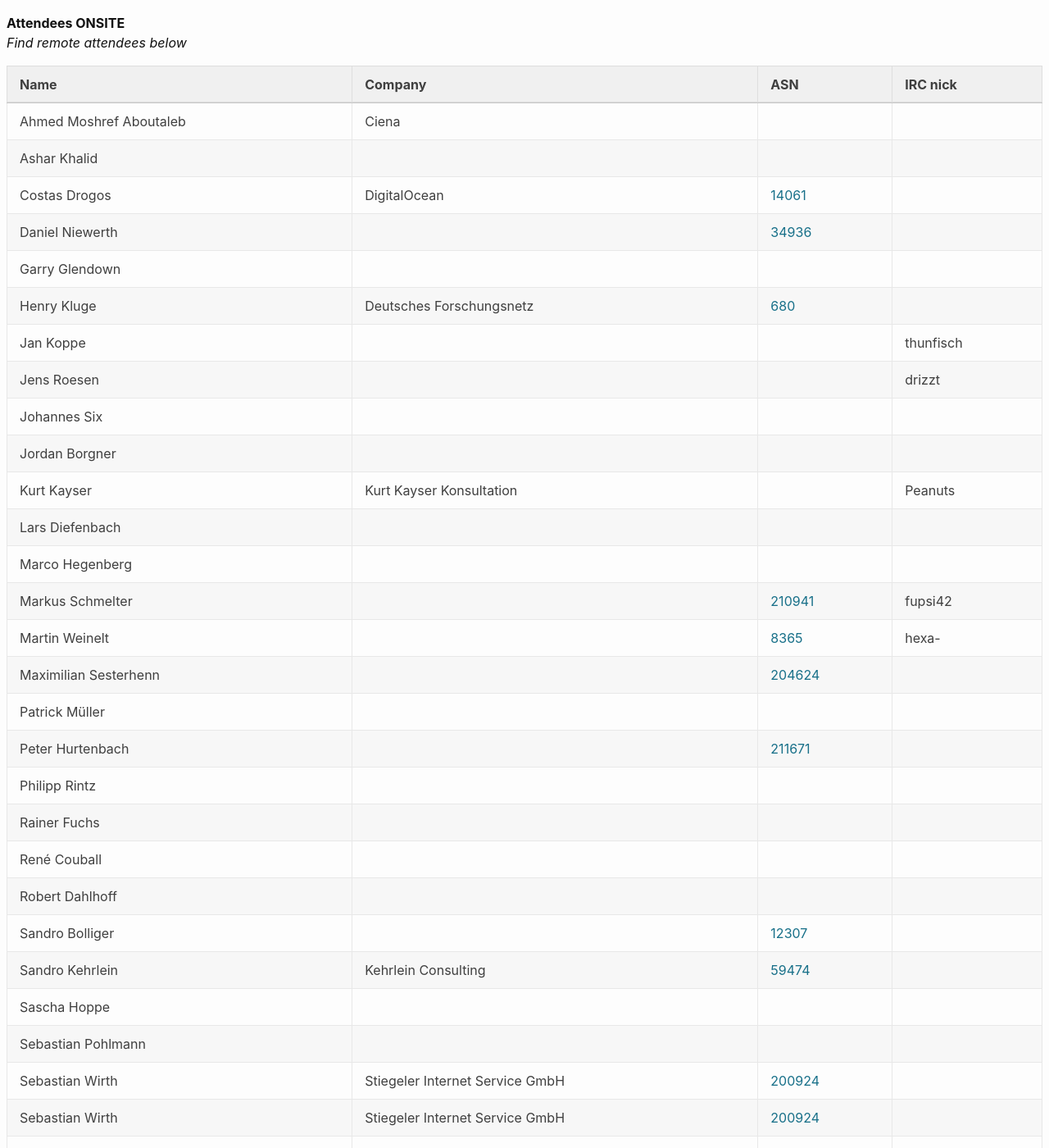
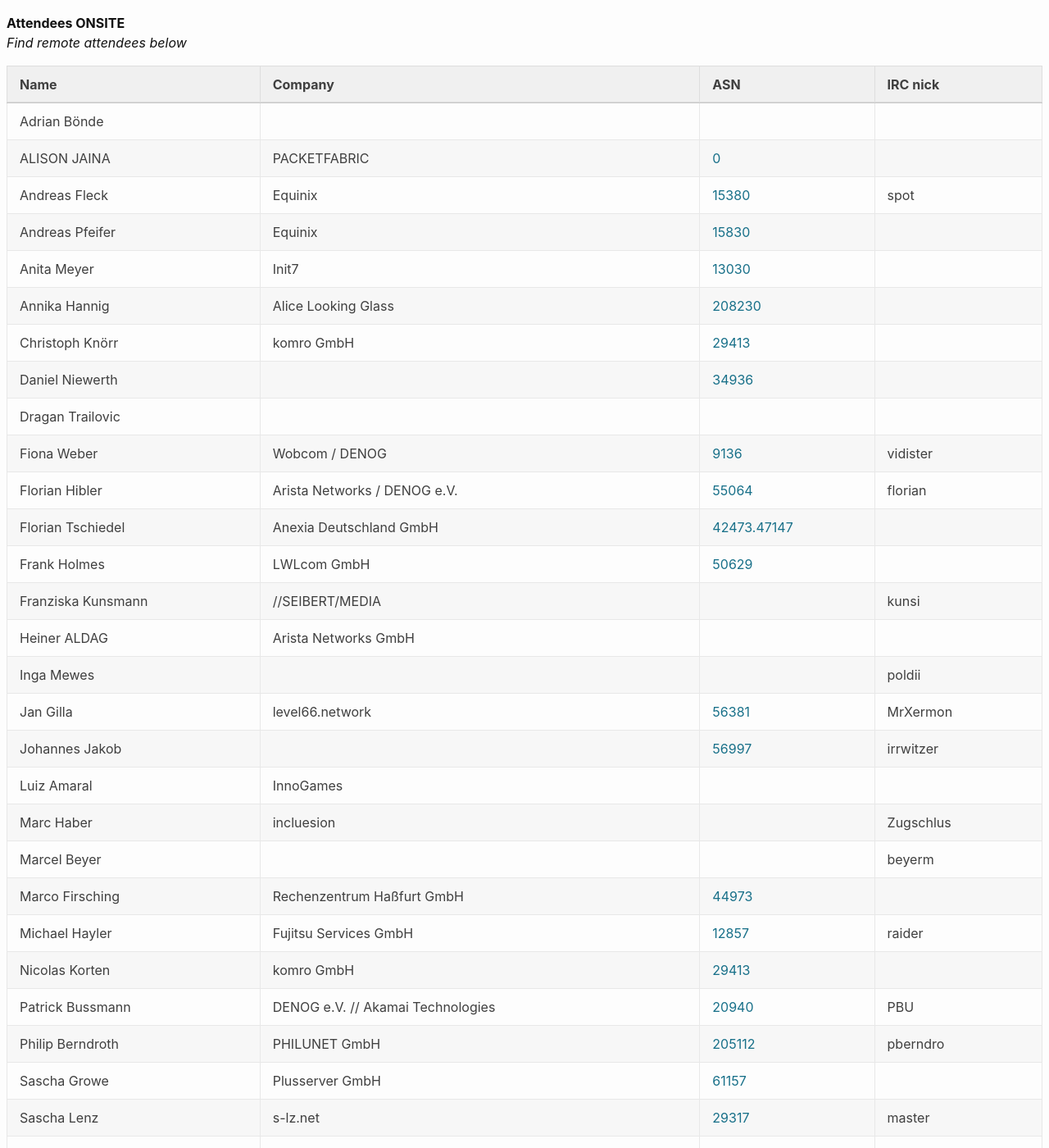
Before and after one commit to denog/pretix-attendeelist, a Jekyll site: the page built from denog14/index.md, in a window 1280 px wide and 1400 px high. Shown: the whole window at 82% size. Built offline with Jekyll 4.4.1, drawn with Linux system fonts in a browser that asks for light colours; some of the changed text lies outside the part shown.

Commit message:
Latest data: Tue Aug 16 23:03:53 UTC 2022

```diff
--- a/_data/attendees_denog14_onsite.json
+++ b/_data/attendees_denog14_onsite.json
@@ -1,21 +1,45 @@
 [
   {
-    "name": "Ahmed Moshref Aboutaleb",
-    "company": "Ciena",
-    "irc": null,
-    "asn": null
-  },
-  {
-    "name": "Ashar Khalid",
+    "name": "Adrian Bönde",
     "company": null,
     "irc": null,
     "asn": null
   },
   {
-    "name": "Costas Drogos",
-    "company": "DigitalOcean",
+    "name": "ALISON JAINA",
+    "company": "PACKETFABRIC",
     "irc": null,
-    "asn": "14061"
+    "asn": "0"
+  },
+  {
+    "name": "Andreas Fleck",
+    "company": "Equinix",
+    "irc": "spot",
+    "asn": "15380"
+  },
+  {
+    "name": "Andreas Pfeifer",
+    "company": "Equinix",
+    "irc": null,
+    "asn": "15830"
+  },
+  {
+    "name": "Anita Meyer",
+    "company": "Init7",
+    "irc": null,
+    "asn": "13030"
+  },
+  {
+    "name": "Annika Hannig",
+    "company": "Alice Looking Glass",
+    "irc": null,
+    "asn": "208230"
+  },
+  {
+    "name": "Christoph Knörr",
+    "company": "komro GmbH",
+    "irc": null,
+    "asn": "29413"
   },
   {
     "name": "Daniel Niewerth",
@@ -24,153 +48,177 @@
     "asn": "34936"
   },
   {
-    "name": "Garry Glendown",
+    "name": "Dragan Trailovic",
     "company": null,
     "irc": null,
     "asn": null
   },
   {
-    "name": "Henry Kluge",
-    "company": "Deutsches Forschungsnetz",
-    "irc": null,
-    "asn": "680"
+    "name": "Fiona Weber",
+    "company": "Wobcom / DENOG",
+    "irc": "vidister",
+    "asn": "9136"
   },
   {
-    "name": "Jan Koppe",
-    "company": null,
-    "irc": "thunfisch",
+    "name": "Florian Hibler",
+    "company": "Arista Networks / DENOG e.V.",
+    "irc": "florian",
+    "asn": "55064"
+  },
+  {
+    "name": "Florian Tschiedel",
+    "company": "Anexia Deutschland GmbH",
+    "irc": null,
+    "asn": "42473.47147"
+  },
+  {
+    "name": "Frank Holmes",
+    "company": "LWLcom GmbH",
+    "irc": null,
+    "asn": "50629"
+  },
+  {
+    "name": "Franziska Kunsmann",
+    "company": "//SEIBERT/MEDIA",
+    "irc": "kunsi",
     "asn": null
   },
   {
-    "name": "Jens Roesen",
-    "company": null,
-    "irc": "drizzt",
-    "asn": null
-  },
-  {
-    "name": "Johannes Six",
-    "company": null,
+    "name": "Heiner ALDAG",
+    "company": "Arista Networks GmbH",
     "irc": null,
     "asn": null
   },
   {
-    "name": "Jordan Borgner",
+    "name": "Inga Mewes",
     "company": null,
+    "irc": "poldii",
+    "asn": null
+  },
+  {
+    "name": "Jan Gilla",
+    "company": "level66.network",
+    "irc": "MrXermon",
+    "asn": "56381"
+  },
+  {
+    "name": "Johannes Jakob",
+    "company": null,
+    "irc": "irrwitzer",
+    "asn": "56997"
+  },
+  {
+    "name": "Luiz Amaral",
+    "company": "InnoGames",
     "irc": null,
     "asn": null
   },
   {
-    "name": "Kurt Kayser",
-    "company": "Kurt Kayser Konsultation",
-    "irc": "Peanuts",
+    "name": "Marcel Beyer",
+    "company": null,
+    "irc": "beyerm",
     "asn": null
   },
   {
-    "name": "Lars Diefenbach",
-    "company": null,
-    "irc": null,
+    "name": "Marc Haber",
+    "company": "incluesion",
+    "irc": "Zugschlus",
     "asn": null
   },
   {
-    "name": "Marco Hegenberg",
-    "company": null,
+    "name": "Marco Firsching",
+    "company": "Rechenzentrum Haßfurt GmbH",
     "irc": null,
+    "asn": "44973"
+  },
+  {
+    "name": "Michael Hayler",
+    "company": "Fujitsu Services GmbH",
+    "irc": "raider",
+    "asn": "12857"
+  },
+  {
+    "name": "Nicolas Korten",
+    "company": "komro GmbH",
+    "irc": null,
+    "asn": "29413"
+  },
+  {
+    "name": "Patrick Bussmann",
+    "company": "DENOG e.V. // Akamai Technologies",
+    "irc": "PBU",
+    "asn": "20940"
+  },
+  {
+    "name": "Philip Berndroth",
+    "company": "PHILUNET GmbH",
+    "irc": "pberndro",
+    "asn": "205112"
+  },
+  {
+    "name": "Sascha Growe",
+    "company": "Plusserver GmbH",
+    "irc": null,
+    "asn": "61157"
+  },
+  {
+    "name": "Sascha Lenz",
+    "company": "s-lz.net",
+    "irc": "master",
+    "asn": "29317"
+  },
+  {
+    "name": "Sebastian Becker",
+    "company": "Deutsche Telekom AG / DENOG",
+    "irc": "_sb_",
+    "asn": "3320"
+  },
+  {
+    "name": "Sebastian Kulich",
+    "company": "FU Berlin / ENDA",
+    "irc": "skblnx",
     "asn": null
   },
   {
-    "name": "Markus Schmelter",
-    "company": null,
-    "irc": "fupsi42",
-    "asn": "210941"
+    "name": "Sebastian Spies",
+    "company": "nextPacket",
+    "irc": null,
+    "asn": "15701"
   },
   {
-    "name": "Martin Weinelt",
-    "company": null,
-    "irc": "hexa-",
-    "asn": "8365"
+    "name": "Simon Frerichs",
+    "company": "LWLcom GmbH",
+    "irc": "morpheus",
+    "asn": "50629"
   },
   {
-    "name": "Maximilian Sesterhenn",
-    "company": null,
+    "name": "Stefan Klören",
+    "company": "Kühne & Nagel AG",
     "irc": null,
-    "asn": "204624"
+    "asn": "211656"
   },
   {
-    "name": "Patrick Müller",
-    "company": null,
-    "irc": null,
+    "name": "Thomas Jessen",
+    "company": "EXA Infrastructure",
+    "irc": "Toshima",
     "asn": null
   },
   {
-    "name": "Peter Hurtenbach",
-    "company": null,
-    "irc": null,
-    "asn": "211671"
+    "name": "Thomas King",
+    "company": "DE-CIX",
+    "irc": "t-k-s",
+    "asn": "6695"
   },
   {
-    "name": "Philipp Rintz",
-    "company": null,
-    "irc": null,
+    "name": "Tim Kleefass",
+    "company": "OneFiber Interconnect Germany GmbH",
+    "irc": "TimKleefass",
     "asn": null
   },
   {
-    "name": "Rainer Fuchs",
-    "company": null,
-    "irc": null,
-    "asn": null
-  },
-  {
-    "name": "René Couball",
-    "company": null,
-    "irc": null,
-    "asn": null
-  },
-  {
-    "name": "Robert Dahlhoff",
-    "company": null,
-    "irc": null,
-    "asn": null
-  },
-  {
-    "name": "Sandro Bolliger",
-    "company": null,
-    "irc": null,
-    "asn": "12307"
-  },
-  {
-    "name": "Sandro Kehrlein",
-    "company": "Kehrlein Consulting",
-    "irc": null,
-    "asn": "59474"
-  },
-  {
-    "name": "Sascha Hoppe",
-    "company": null,
-    "irc": null,
-    "asn": null
-  },
-  {
-    "name": "Sebastian Pohlmann",
-    "company": null,
-    "irc": null,
-    "asn": null
-  },
-  {
-    "name": "Sebastian Wirth",
-    "company": "Stiegeler Internet Service GmbH",
-    "irc": null,
-    "asn": "200924"
-  },
-  {
-    "name": "Sebastian Wirth",
-    "company": "Stiegeler Internet Service GmbH",
-    "irc": null,
-    "asn": "200924"
-  },
-  {
-    "name": "Timo Stamm",
-    "company": null,
-    "irc": null,
-    "asn": null
+    "name": "Tobias Gruber",
+    "company": "LWLcom",
+    "irc": "toebs",
+    "asn": "50629"
   }
 ]
```
